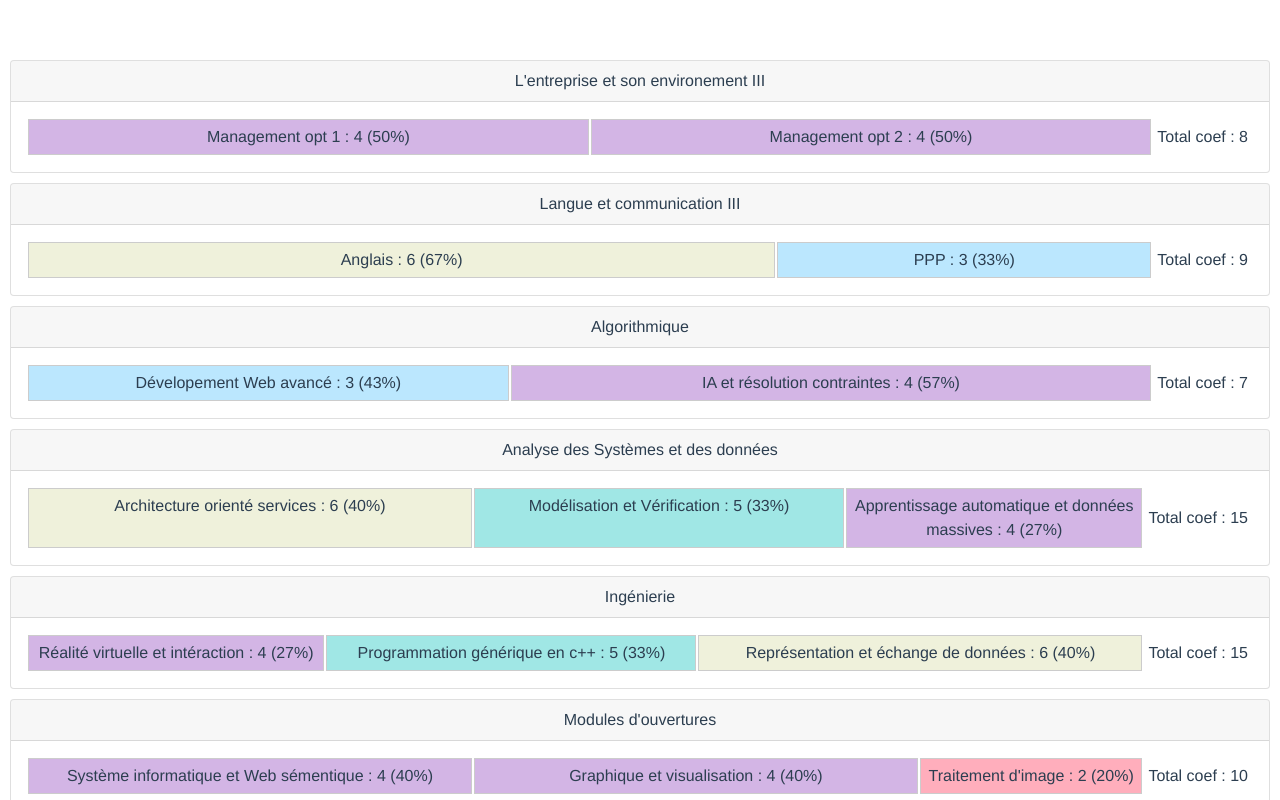
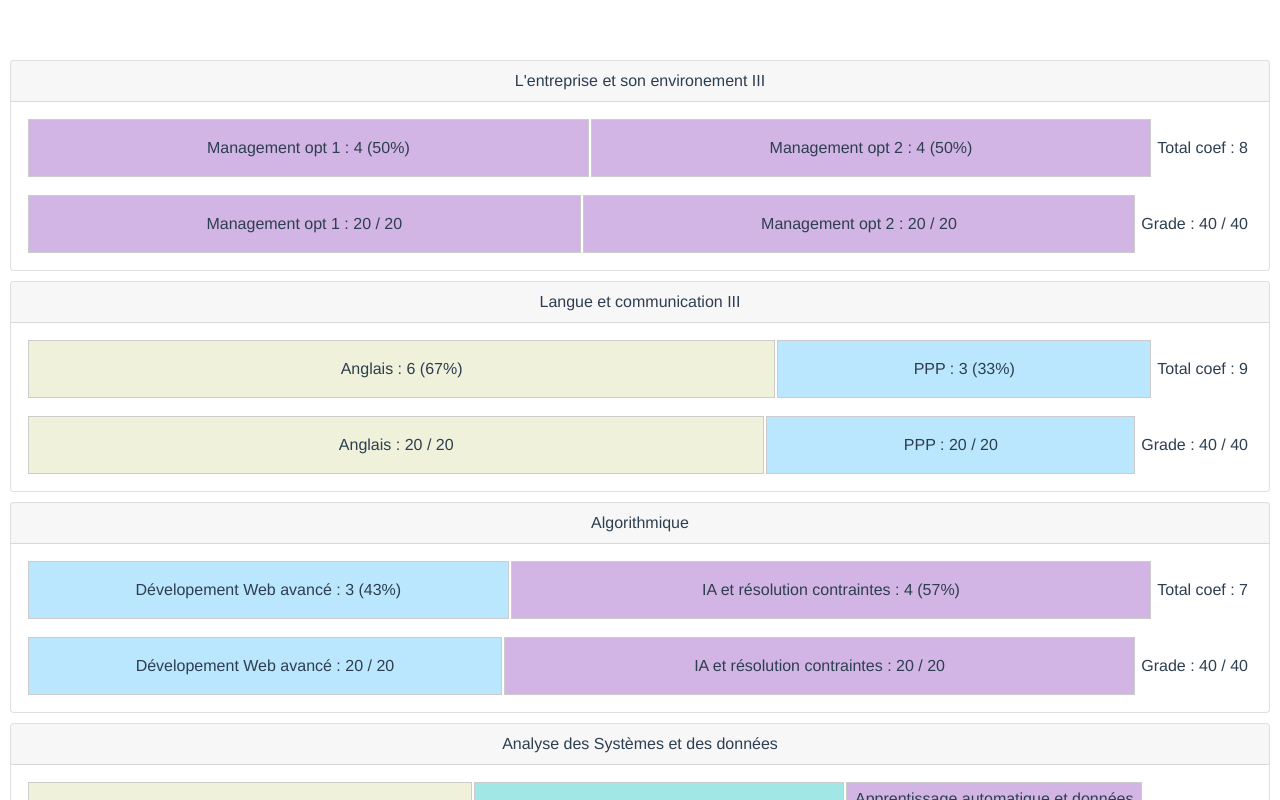
Before and after one commit to Tomansion/Polytech-coef-simulator, a Vue app: page / in a window 1280 px wide. Shown: the top 800 px of the page. Built offline with nearby package versions, Linux system fonts and the light colour scheme.

Commit message:
Display grades OK

```diff
--- a/src/components/UE.vue
+++ b/src/components/UE.vue
@@ -20,6 +20,25 @@
         </div>
         <div class="totalCoef">Total coef : {{ totalCoef }}</div>
       </b-card-text>
+      <!-- Grades repartition -->
+      <b-card-text class="moduleRep" v-if="grades">
+        <div
+          v-for="module in UE.modules"
+          :key="module.name"
+          :style="
+            'width:' +
+            (grades[module.name] / 20) * (module.coef / totalCoef) * 100 +
+            '%; background-color:' +
+            getColorByCoef(module.coef)
+          "
+          class="module"
+        >
+          {{ module.name }} : {{ grades[module.name] }} / 20
+        </div>
+        <div class="totalCoef">Grade : {{ totalGrade }} / {{ maxGrade }}</div>
+      </b-card-text>
+      <!-- Grades input -->
+      <!-- TODO -->
     </b-card>
   </div>
 </template>
@@ -36,6 +55,8 @@ export default {
   data() {
     return {
       totalCoef: null,
+      maxGrade: null,
+      grades: {},
     };
   },
   created() {
@@ -43,6 +64,12 @@ export default {
       (total, module) => module.coef + total,
       0
     );
+    this.maxGrade = this.UE.modules.length * 20;
+
+    // Set all the grades to 20
+    this.UE.modules.map((module) => {
+      this.grades[module.name] = 20;
+    });
   },
   methods: {
     getColorByCoef(coef) {
@@ -59,6 +86,16 @@ export default {
       return colors[(coef + 1) % colors.length];
     },
   },
+  computed: {
+    totalGrade() {
+      if (this.grades)
+        return Object.values(this.grades).reduce(
+          (total, grade) => grade + total,
+          0
+        );
+      return 0;
+    },
+  },
 };
 </script>
 
@@ -69,8 +106,12 @@ export default {
 .moduleRep {
   display: flex;
   justify-content: space-between;
+  height: 60px;
 }
 .module {
+  display: flex;
+  justify-content: center;
+  align-items: center;
   margin: 1px;
   padding: 5px;
   border: solid 1px #ccc;
```
